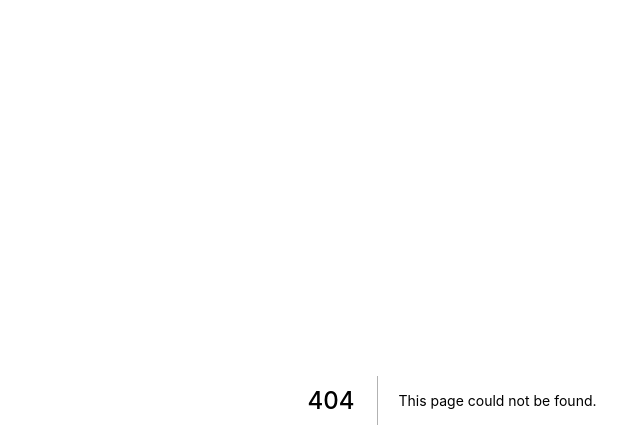
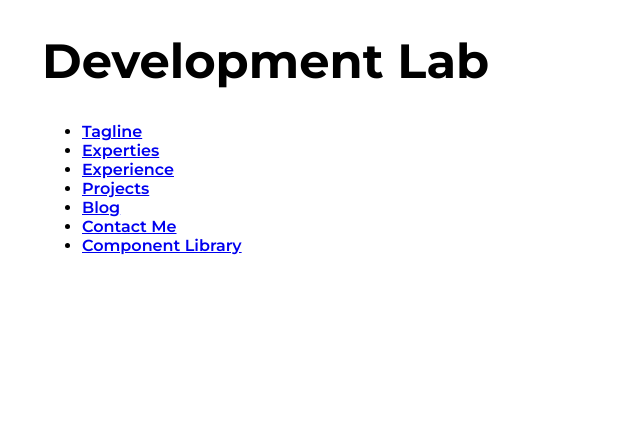
Before and after one commit to szabikr/szabi-space, a Next.js app: page /lab in a window 1280 px wide. Before the commit this address had no page. Shown: the top 448 px of the page, without its empty margins (188-828 px from the left). Built offline with nearby package versions, Linux system fonts and the light colour scheme.

Commit message:
Implements Development Lab Page that has links to different sections

```diff
--- /dev/null
+++ b/src/pages/lab/index.js
@@ -0,0 +1,32 @@
+import Link from 'next/link'
+
+export default function LabPage() {
+  return (
+    <main>
+      <h1>Development Lab</h1>
+      <ul>
+        <li>
+          <Link href="/lab/tagline">Tagline</Link>
+        </li>
+        <li>
+          <Link href="/lab/experties">Experties</Link>
+        </li>
+        <li>
+          <Link href="/lab/experience">Experience</Link>
+        </li>
+        <li>
+          <Link href="/lab/projects">Projects</Link>
+        </li>
+        <li>
+          <Link href="/lab/blog">Blog</Link>
+        </li>
+        <li>
+          <Link href="/lab/contact-me">Contact Me</Link>
+        </li>
+        <li>
+          <Link href="/lab/component-library">Component Library</Link>
+        </li>
+      </ul>
+    </main>
+  )
+}
```
